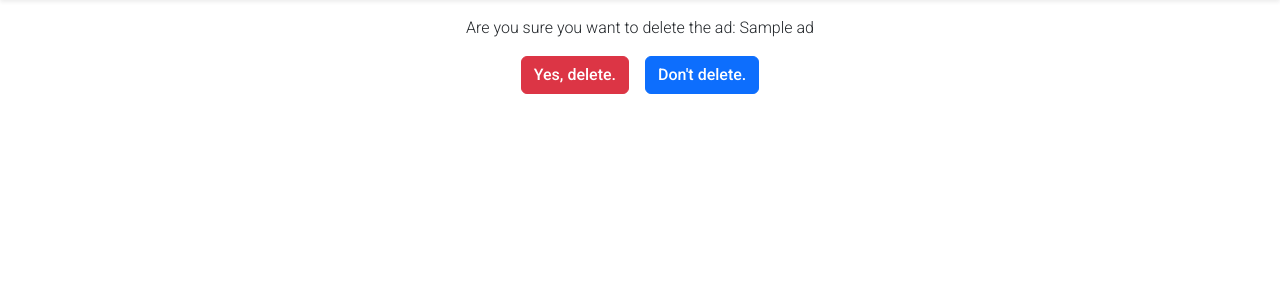
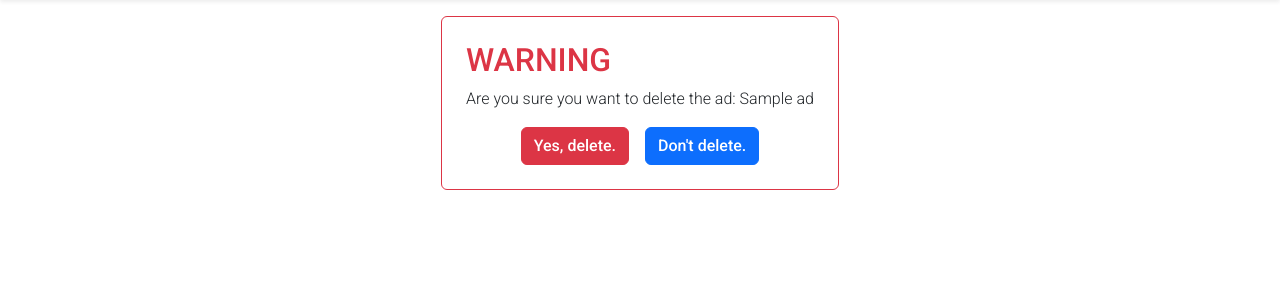
Before and after one commit to acsolle66/dj4e-ads, a Django app: page /ad/1/delete/ in a window 1280 px wide. Shown: the part 56-356 px from the top of the page. Run offline with Django 5.2, Linux system fonts and the light colour scheme; a user stored in the database is signed in; tables that the repository leaves empty hold one stand-in row (values such as "Sample post"); parts of the project's set-up code (start-up, migrations or seed data) failed here and were passed over; some libraries are stand-ins or nearby versions.

Commit message:
add card design to delete page

```diff
--- a/mysite/ads/templates/ads/ad_delete.html
+++ b/mysite/ads/templates/ads/ad_delete.html
@@ -3,8 +3,10 @@
   {% include 'navbar.html' %}
   {% load crispy_forms_tags %}
   <div class="d-flex justify-content-center">
-    <div>
-      <p>Are you sure you want to delete the ad: {{ ad.title }}</p>
+    <div class="card border-danger mb-3 p-2">
+      <div class="card-body">
+        <h2 class="card-title text-danger">WARNING</h2>
+        <p class="card-text">Are you sure you want to delete the ad: {{ ad.title }}</p>
         <form method="post">
           {% csrf_token %}
           <div class="d-flex justify-content-center">
@@ -14,4 +16,5 @@
         </form>
       </div>
     </div>
+  </div>
 {% endblock %}
```
Lines whose indentation alone changed are shown as unchanged.
